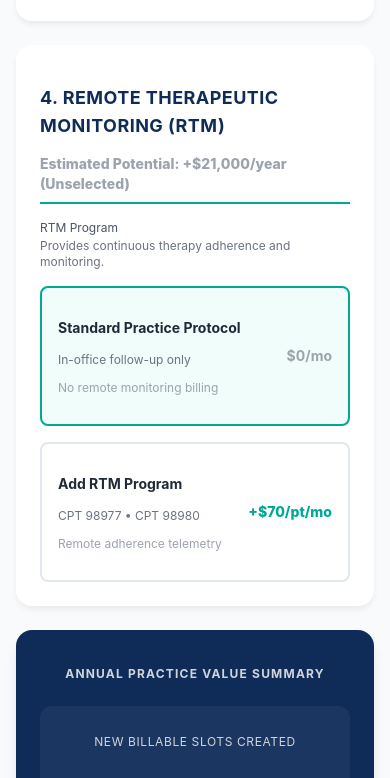
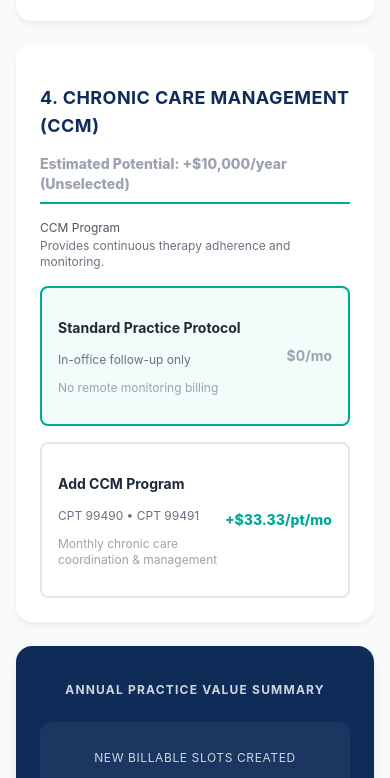
Before and after one commit to PaulM-BHI/Proforma-Calculator, a plain HTML site: page index.html in a window 390 px wide. Both pictures are taken after a click on the element 195 px from the left and 2679 px from the top of the page. Shown: the part 2323-3101 px from the top of the page. Drawn offline with Linux system fonts and the light colour scheme.

Commit message:
Add files via upload
Rtm changed to ccm

```diff
--- a/index.html
+++ b/index.html
@@ -136,9 +136,9 @@ input[type=range] { accent-color: var(--bhi-cyan); }
 .proc-card { cursor: pointer; transition: all 0.15s ease; border: 2px solid #E2E8F0; }
 .proc-card:hover { border-color: var(--bhi-cyan); }
 .proc-card.selected { border-color: var(--bhi-cyan); background-color: #F0FDFA; }
-.rtm-opt-card { cursor: pointer; transition: all 0.15s ease; border: 2px solid #E2E8F0; }
-.rtm-opt-card:hover { border-color: var(--bhi-cyan); }
-.rtm-opt-card.selected { border-color: var(--bhi-cyan); background-color: #F0FDFA; }
+.ccm-opt-card { cursor: pointer; transition: all 0.15s ease; border: 2px solid #E2E8F0; }
+.ccm-opt-card:hover { border-color: var(--bhi-cyan); }
+.ccm-opt-card.selected { border-color: var(--bhi-cyan); background-color: #F0FDFA; }
 .provider-btn { cursor: pointer; transition: all 0.15s ease; border: 1.5px solid #CBD5E1; }
 .provider-btn.selected { border-color: var(--bhi-cyan); background-color: #F0FDFA; color: var(--bhi-navy); font-weight: 700; }
 
@@ -425,21 +425,21 @@ APRN / Staff (62369)
 </div>
 </div>
 
-<!-- 4. REMOTE THERAPEUTIC MONITORING (RTM) -->
+<!-- 4. CHRONIC CARE MANAGEMENT (CCM) -->
 <div class="p-6 bhi-card mb-6">
 <div class="flex flex-col sm:flex-row justify-between items-start sm:items-center mb-4 pb-2 border-b-2" style="border-color: var(--bhi-cyan);">
-<h2 class="text-lg font-bold tracking-wide" style="color: var(--bhi-navy);">4. REMOTE THERAPEUTIC MONITORING (RTM)</h2>
-<div id="rtm-header-lift" class="text-sm font-extrabold" style="color: var(--bhi-cyan);">Estimated Lift: $0/year (Unselected)</div>
+<h2 class="text-lg font-bold tracking-wide" style="color: var(--bhi-navy);">4. CHRONIC CARE MANAGEMENT (CCM)</h2>
+<div id="ccm-header-lift" class="text-sm font-extrabold" style="color: var(--bhi-cyan);">Estimated Lift: $0/year (Unselected)</div>
 </div>
 
 <div class="text-xs text-gray-600 mb-4">
-<div>RTM Program</div>
+<div>CCM Program</div>
 <div class="text-gray-500 mt-0.5">Provides continuous therapy adherence and monitoring.</div>
 </div>
 
 <div class="grid grid-cols-1 md:grid-cols-2 gap-4">
-<!-- Option 1: Standard (No RTM) -->
-<div id="rtm-opt-none" class="rtm-opt-card selected p-4 rounded-lg flex items-center justify-between" onclick="setRtmOption(false)">
+<!-- Option 1: Standard (No CCM) -->
+<div id="ccm-opt-none" class="ccm-opt-card selected p-4 rounded-lg flex items-center justify-between" onclick="setRtmOption(false)">
 <div>
 <p class="text-sm font-bold text-gray-800">Standard Practice Protocol</p>
 <p class="text-xs text-gray-500 mt-0.5">In-office follow-up only</p>
@@ -448,14 +448,14 @@ APRN / Staff (62369)
 <span class="font-bold text-sm text-gray-400">$0/mo</span>
 </div>
 
-<!-- Option 2: Suremed RTM Enabled -->
-<div id="rtm-opt-active" class="rtm-opt-card p-4 rounded-lg flex items-center justify-between" onclick="setRtmOption(true)">
+<!-- Option 2: Suremed CCM Enabled -->
+<div id="ccm-opt-active" class="ccm-opt-card p-4 rounded-lg flex items-center justify-between" onclick="setRtmOption(true)">
 <div>
-<p class="text-sm font-bold text-gray-800">Add RTM Program</p>
-<p class="text-xs text-gray-500 mt-0.5">CPT 98977 • CPT 98980</p>
-<p class="text-xs text-gray-400">Remote adherence telemetry</p>
+<p class="text-sm font-bold text-gray-800">Add CCM Program</p>
+<p class="text-xs text-gray-500 mt-0.5">CPT 99490 • CPT 99491</p>
+<p class="text-xs text-gray-400">Monthly chronic care coordination & management</p>
 </div>
-<span class="font-extrabold text-sm" style="color: var(--bhi-cyan);">+$70/pt/mo</span>
+<span class="font-extrabold text-sm" style="color: var(--bhi-cyan);">+$33.33/pt/mo</span>
 </div>
 </div>
 </div>
@@ -530,7 +530,7 @@ APRN / Staff (62369)
 let currentProcRate = 127;
 let currentProcMinutes = 30;
 let isSalary = false;
-let rtmActive = false;
+let ccmActive = false;
 
 const currencyFmt = new Intl.NumberFormat('en-US', {
     style: 'currency',
@@ -570,7 +570,7 @@ const customAppCard = document.getElementById('custom-app-card');
 const customAppExam = document.getElementById('custom-app-exam');
 const customAppTime = document.getElementById('custom-app-time');
 const customAppRate = document.getElementById('custom-app-rate');
-const outRtmHeaderLift = document.getElementById('rtm-header-lift');
+const outRtmHeaderLift = document.getElementById('ccm-header-lift');
 
 function toggleProviderModel(model) {
     const btnMd = document.getElementById('btn-prov-md');
@@ -655,10 +655,10 @@ function updateCustomAppProcedure() {
 }
 
 function setRtmOption(enabled) {
-    rtmActive = Boolean(enabled);
+    ccmActive = Boolean(enabled);
 
-    document.getElementById('rtm-opt-none').classList.toggle('selected', !rtmActive);
-    document.getElementById('rtm-opt-active').classList.toggle('selected', rtmActive);
+    document.getElementById('ccm-opt-none').classList.toggle('selected', !ccmActive);
+    document.getElementById('ccm-opt-active').classList.toggle('selected', ccmActive);
 
     calculate();
 }
@@ -721,11 +721,11 @@ function getSummaryData() {
         newSlotsCreated = Math.floor((hoursRecovered * 60) / currentProcMinutes);
         grossOpportunityRev = newSlotsCreated * currentProcRate;
     }
-    const rtmAnnualPotential = transitionedPatients * 70 * 12;
-    const rtmRevenueApplied = rtmActive ? rtmAnnualPotential : 0;
+    const ccmAnnualPotential = transitionedPatients * 400;
+    const ccmRevenueApplied = ccmActive ? ccmAnnualPotential : 0;
     // Only the refill margin associated with transitioned patients leaves the practice.
     const netRefillMarginSurrendered = transitionedRefills * (refillCharge - kitCost);
-    const reallocationAnnualValue = grossOpportunityRev + rtmRevenueApplied;
+    const reallocationAnnualValue = grossOpportunityRev + ccmRevenueApplied;
     const netAnnualPracticeLift = reallocationAnnualValue - netRefillMarginSurrendered;
     const selectedOpportunity = document.querySelector('.proc-card.selected');
     const opportunityName = selectedOpportunity
@@ -734,7 +734,7 @@ function getSummaryData() {
     return {
         patients, refillsPerYear, minutesPerRefill, transitionedPatients, transitionedRefills,
         transitionedChairMinutes, hoursRecovered, daysRecovered, newSlotsCreated,
-        grossOpportunityRev, rtmAnnualPotential, rtmRevenueApplied,
+        grossOpportunityRev, ccmAnnualPotential, ccmRevenueApplied,
         netRefillMarginSurrendered, reallocationAnnualValue, netAnnualPracticeLift,
         isSalary, currentProcRate, currentProcMinutes, opportunityName
     };
@@ -743,7 +743,7 @@ function getSummaryData() {
 function buildEmailSummaryHtml() {
     const d = getSummaryData();
     const money = value => currencyFmt.format(value);
-    const rtmLine = rtmActive ? ('+' + money(d.rtmRevenueApplied) + '/year') : 'Not selected';
+    const ccmLine = ccmActive ? ('+' + money(d.ccmRevenueApplied) + '/year') : 'Not selected';
     const slots = d.isSalary
         ? (d.newSlotsCreated + ' staff-capacity hours')
         : d.newSlotsCreated.toLocaleString('en-US') + ' billable slots';
@@ -778,7 +778,7 @@ function buildEmailSummaryHtml() {
         <td style="padding:6px 10px;border-bottom:1px solid #E5E7EB;"><strong>New Billable Opportunity</strong><div style="font-size:11px;font-weight:400;color:#6B7280;">${opportunityMath}</div></td>
         <td style="padding:6px 10px;border-bottom:1px solid #E5E7EB;text-align:right;">${'+' + money(d.grossOpportunityRev) + ' /year'}</td>
       </tr>
-      <tr><td style="padding:6px 10px;"><strong>RTM Opportunity</strong></td><td style="padding:6px 10px;text-align:right;">${rtmLine}</td></tr>
+      <tr><td style="padding:6px 10px;"><strong>CCM Opportunity</strong></td><td style="padding:6px 10px;text-align:right;">${ccmLine}</td></tr>
     </table>
     <div style="margin:14px 0;padding:14px;background:#FFF7CC;border:1px solid #E5C94A;border-radius:8px;text-align:center;">
       <div style="font-size:11px;text-transform:uppercase;letter-spacing:.08em;font-weight:700;color:#6B5B00;">Estimated Annual Practice Impact</div>
@@ -861,7 +861,7 @@ function emailBodyText() {
     const opportunityMath = `(${d.opportunityName} • ${d.currentProcMinutes} min • ${currencyFmt.format(d.currentProcRate)} per opportunity)`;
     const capacityMath = `(${d.hoursRecovered.toFixed(1)} hrs / ${d.transitionedChairMinutes} min from reallocation opportunity)`;
     const impactMath = `(${currencyFmt.format(d.reallocationAnnualValue)} reallocation - ${currencyFmt.format(d.netRefillMarginSurrendered)} current)`;
-    return `Thank you for taking the time to review our intrathecal practice optimization strategy today.\n\nBased on our discussion, I’ve summarized the projected impact of transitioning your maintenance pump refills to Basic Home Infusion (BHI) for in-home clinical management.\n\nIntrathecal Practice Optimization Strategy\n\nPractice Opportunity Summary\nActive Pump Patients: ${d.patients}\nPatient Refills Transitioned: ${d.transitionedPatients}\nClinic Time Recovered: ${d.hoursRecovered.toFixed(1)} hours / ${d.daysRecovered.toFixed(1)} full days ${clinicalMath}\nClinical Capacity Created: ${d.isSalary ? (d.newSlotsCreated + ' staff-capacity hours') : d.newSlotsCreated.toLocaleString('en-US') + ' billable slots'} ${capacityMath}\nNew Billable Opportunity: ${currencyFmt.format(d.grossOpportunityRev)} ${opportunityMath}\nRTM Opportunity: ${rtmActive ? '+' + currencyFmt.format(d.rtmRevenueApplied) + '/year' : 'Not selected'}\n\nESTIMATED ANNUAL PRACTICE IMPACT: ${lift}\n${impactMath}\n\nOperational benefits\n• Eliminates wheelchair & transit schedule delays\n• Physician maintains telemetry & dosing control\n• 24/7 clinical pump on-call triage for off-hour alarms\n• BHI manages compounding, specialty pharmacy, & delivery\n• Payer pre-authorizations coordinated externally`;
+    return `Thank you for taking the time to review our intrathecal practice optimization strategy today.\n\nBased on our discussion, I’ve summarized the projected impact of transitioning your maintenance pump refills to Basic Home Infusion (BHI) for in-home clinical management.\n\nIntrathecal Practice Optimization Strategy\n\nPractice Opportunity Summary\nActive Pump Patients: ${d.patients}\nPatient Refills Transitioned: ${d.transitionedPatients}\nClinic Time Recovered: ${d.hoursRecovered.toFixed(1)} hours / ${d.daysRecovered.toFixed(1)} full days ${clinicalMath}\nClinical Capacity Created: ${d.isSalary ? (d.newSlotsCreated + ' staff-capacity hours') : d.newSlotsCreated.toLocaleString('en-US') + ' billable slots'} ${capacityMath}\nNew Billable Opportunity: ${currencyFmt.format(d.grossOpportunityRev)} ${opportunityMath}\nCCM Opportunity: ${ccmActive ? '+' + currencyFmt.format(d.ccmRevenueApplied) + '/year' : 'Not selected'}\n\nESTIMATED ANNUAL PRACTICE IMPACT: ${lift}\n${impactMath}\n\nOperational benefits\n• Eliminates wheelchair & transit schedule delays\n• Physician maintains telemetry & dosing control\n• 24/7 clinical pump on-call triage for off-hour alarms\n• BHI manages compounding, specialty pharmacy, & delivery\n• Payer pre-authorizations coordinated externally`;
 }
 
 function pdfEscape(value) {
@@ -876,7 +876,7 @@ function buildSummaryPdfBlob() {
     const d = getSummaryData();
     const money = value => currencyFmt.format(value);
     const lift = (d.netAnnualPracticeLift >= 0 ? '+' : '') + money(d.netAnnualPracticeLift);
-    const rtmLine = rtmActive ? ('+' + money(d.rtmRevenueApplied) + '/year') : 'Not selected';
+    const ccmLine = ccmActive ? ('+' + money(d.ccmRevenueApplied) + '/year') : 'Not selected';
     const slots = d.isSalary
         ? (d.newSlotsCreated + ' staff-capacity hours')
         : d.newSlotsCreated.toLocaleString('en-US') + ' billable slots';
@@ -980,7 +980,7 @@ function buildSummaryPdfBlob() {
         ['Clinic Time Recovered', `${d.hoursRecovered.toFixed(1)} hrs / ${d.daysRecovered.toFixed(1)} days`, clinicalMath],
         ['Clinical Capacity Created', slots, capacityMath],
         ['New Billable Opportunity', '+' + money(d.grossOpportunityRev) + ' /year', opportunityMath],
-        ['RTM Opportunity', rtmLine, '']
+        ['CCM Opportunity', ccmLine, '']
     ];
     rows.forEach((row, i) => {
         if (i > 0) rect(margin + 12, y + 7, contentW - 24, 0.7, lightGray);
@@ -1143,21 +1143,21 @@ function calculate() {
         grossOpportunityRev = newSlotsCreated * currentProcRate;
     }
 
-    // SECTION 4 — REMOTE THERAPEUTIC MONITORING (RTM)
-    const rtmAnnualPotential = transitionedPatients * 70 * 12;
-    const rtmRevenueApplied = rtmActive ? rtmAnnualPotential : 0;
+    // SECTION 4 — CHRONIC CARE MANAGEMENT (CCM)
+    const ccmAnnualPotential = transitionedPatients * 400;
+    const ccmRevenueApplied = ccmActive ? ccmAnnualPotential : 0;
 
-    if (rtmActive) {
-        outRtmHeaderLift.textContent = 'Active Lift: +' + currencyFmt.format(rtmAnnualPotential) + '/year (' + currencyFmt.format(rtmAnnualPotential / 12) + '/mo)';
+    if (ccmActive) {
+        outRtmHeaderLift.textContent = 'Active Lift: +' + currencyFmt.format(ccmAnnualPotential) + '/year (' + currencyFmt.format(ccmAnnualPotential / 12) + '/mo)';
         outRtmHeaderLift.style.color = '#00A896';
     } else {
-        outRtmHeaderLift.textContent = 'Estimated Potential: +' + currencyFmt.format(rtmAnnualPotential) + '/year (Unselected)';
+        outRtmHeaderLift.textContent = 'Estimated Potential: +' + currencyFmt.format(ccmAnnualPotential) + '/year (Unselected)';
         outRtmHeaderLift.style.color = '#9CA3AF';
     }
 
-    // NET PRACTICE LIFT = procedure revenue + RTM revenue - surrendered refill margin
+    // NET PRACTICE LIFT = procedure revenue + CCM revenue - surrendered refill margin
     const netRefillMarginSurrendered = currentNetAnnual * transitionPct;
-    const netAnnualPracticeLift = (grossOpportunityRev + rtmRevenueApplied) - netRefillMarginSurrendered;
+    const netAnnualPracticeLift = (grossOpportunityRev + ccmRevenueApplied) - netRefillMarginSurrendered;
 
     // UPDATE SUMMARY
     outNewSlots.textContent = isSalary ? (newSlotsCreated + ' hrs') : newSlotsCreated;
```
